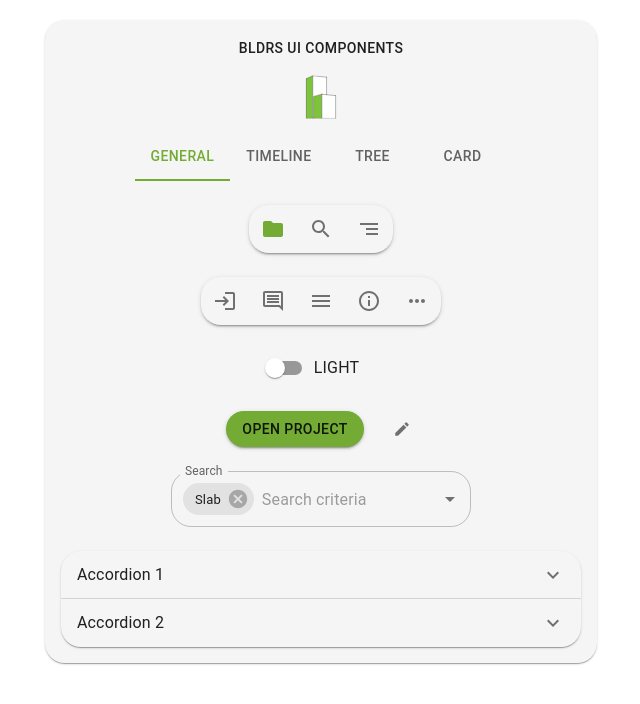
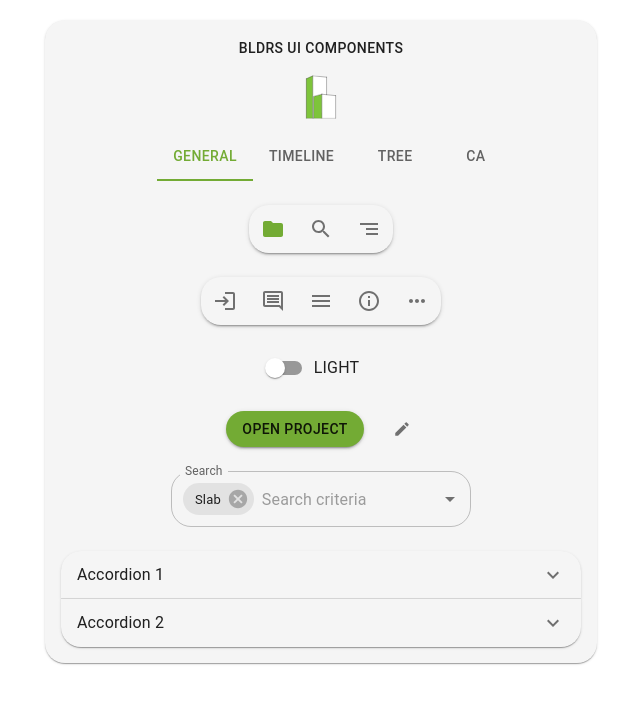
Before and after one commit to OlegMoshkovich/Bldrs_Components, a React (Create React App) app: page / in a window 1280 px wide. Shown: the top 704 px of the page, without its empty margins (319-959 px from the left). Built offline with nearby package versions, Linux system fonts and the light colour scheme.

Commit message:
work out the tabs spacing

```diff
--- a/src/App.js
+++ b/src/App.js
@@ -1,5 +1,6 @@
 import React, {useState} from 'react'
 import './App.css';
+import Box from '@mui/material/Box'
 import Container from '@mui/material/Container';
 import Paper from '@mui/material/Paper'
 import Stack from '@mui/material/Stack'
@@ -39,11 +40,17 @@ function App({changeTheme, darkTheme}) {
               Bldrs UI components
             </Typography>
             <Logo/>
-            <Tabs
-              tabList = {['General', 'Timeline', 'Tree', 'Card']}
-              currentTab={(tabNumber)=>setCurrentTab(tabNumber)}
-              variant = 'center'
-            />
+            <Stack
+              direction="row"
+              justifyContent="center"
+              alignItems="center"
+            >
+              <Tabs
+                tabList = {['General', 'Timeline', 'Tree', 'Card']}
+                currentTab={(tabNumber)=>setCurrentTab(tabNumber)}
+              />
+            </Stack>
+
             {currentTab===0 &&
               <Stack
                 spacing={3}
--- a/src/ButtonGroupControls.jsx
+++ b/src/ButtonGroupControls.jsx
@@ -1,7 +1,6 @@
 import * as React from 'react';
 import IconButton from '@mui/material/IconButton';
 import MuiButtonGroup from '@mui/material/ButtonGroup';
-import AccountTreeOutlinedIcon from '@mui/icons-material/AccountTreeOutlined';
 import FolderIcon from '@mui/icons-material/Folder';
 import SearchIcon from '@mui/icons-material/Search';
 import SegmentIcon from '@mui/icons-material/Segment';
--- a/src/Tabs.jsx
+++ b/src/Tabs.jsx
@@ -15,8 +15,11 @@ export default function Tabs({currentTab, tabList}) {
       value={value}
       onChange={handleChange}
       aria-label="disabled tabs example"
-      scrollable
-      scrollButtons="auto">
+      variant="scrollable"
+      scrollButtons
+      allowScrollButtonsMobile
+      sx={{width:'90%'}}
+    >
       {tabList.map((tab) => <Tab label={tab} />)}
     </MuiTabs>
   );
```
